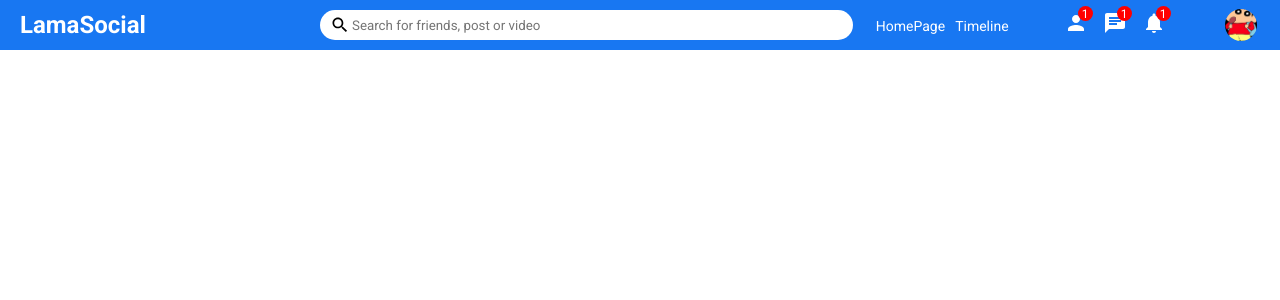
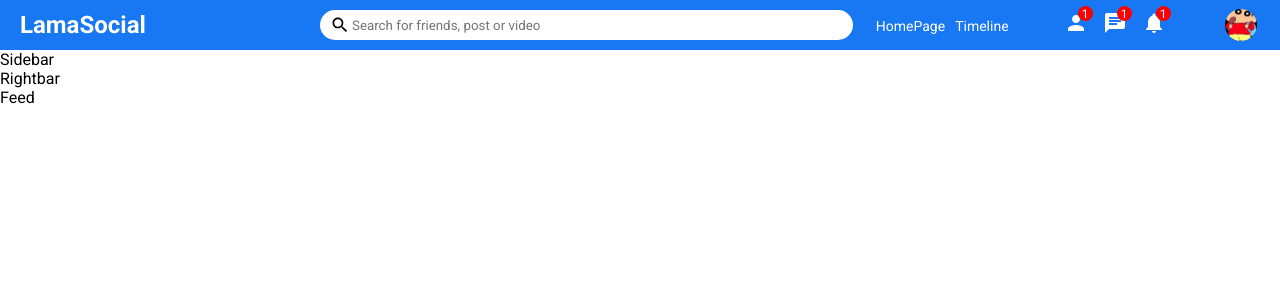
Before and after one commit to nikhilmaske-2001/React-social-media, a React (Create React App) app: page / in a window 1280 px wide. Shown: the top 300 px of the page. Built offline with nearby package versions, Linux system fonts and the light colour scheme.

Commit message:
Show all components in homepage

```diff
--- a/src/components/feed/Feed.jsx
+++ b/src/components/feed/Feed.jsx
@@ -0,0 +1,7 @@
+export default function Feed() {
+    return (
+        <div>
+            Feed
+        </div>
+    )
+}
--- a/src/components/rightbar/Rightbar.jsx
+++ b/src/components/rightbar/Rightbar.jsx
@@ -0,0 +1,7 @@
+export default function Rightbar() {
+    return (
+        <div>
+            Rightbar
+        </div>
+    )
+}
--- a/src/components/sidebar/Sidebar.jsx
+++ b/src/components/sidebar/Sidebar.jsx
@@ -0,0 +1,7 @@
+export default function Sidebar() {
+    return (
+        <div>
+            Sidebar
+        </div>
+    )
+}
--- a/src/pages/home/Home.js
+++ b/src/pages/home/Home.js
@@ -1,7 +1,15 @@
+import Feed from "../../components/feed/Feed";
+import Rightbar from "../../components/rightbar/Rightbar";
+import Sidebar from "../../components/sidebar/Sidebar";
 import Topbar from "../../components/topbar/Topbar";
 
 export default function Home() {
     return (
-        <Topbar/>
+        <>
+            <Topbar/>
+            <Sidebar/>
+            <Rightbar/>
+            <Feed/>
+        </>
     )
 }
```
